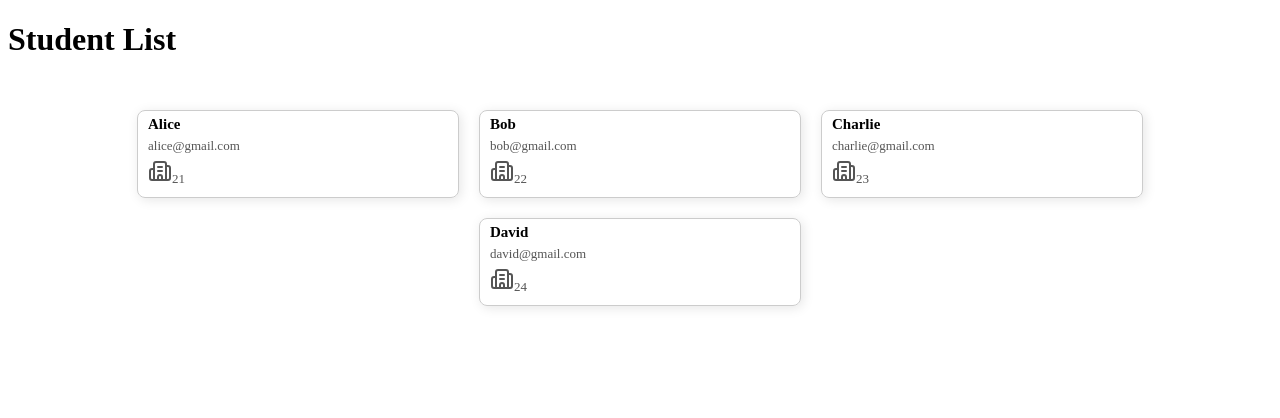
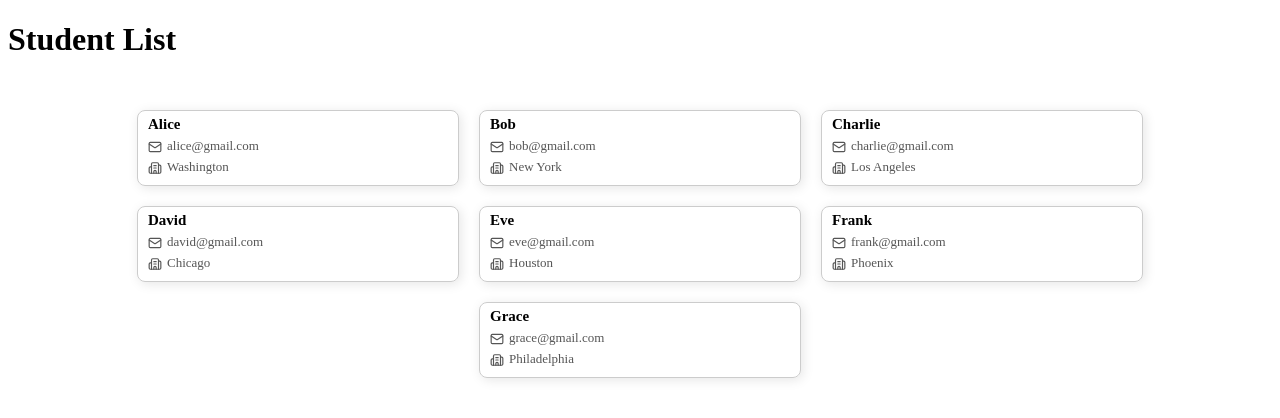
Before and after one commit to Shrilesh-Dhobale/A-22-Cards, a React (Vite) app: page / in a window 1280 px wide. Shown: the top 418 px of the page. Built offline with nearby package versions, Linux system fonts and the light colour scheme.

Commit message:
Icons added

```diff
--- a/src/views/Home/Home.css
+++ b/src/views/Home/Home.css
@@ -24,3 +24,9 @@
     margin:0;
     margin-bottom:5px;
 }
+.student-info-icon{
+    vertical-align: middle;
+    margin-right: 5px;
+    width: 14px;
+    height: 14px;
+}
--- a/src/views/Home/Home.jsx
+++ b/src/views/Home/Home.jsx
@@ -1,12 +1,15 @@
 import React from 'react'
 import './Home.css'
-import {Building2} from 'lucide-react'
+import {Building2,Mail} from 'lucide-react'
 
 const students= [
-  { name: 'Alice', email: 'alice@gmail.com', age: 21 },
-  { name: 'Bob', email: 'bob@gmail.com', age: 22 },
-  { name: 'Charlie', email: 'charlie@gmail.com', age: 23 },
-  { name: 'David', email: 'david@gmail.com', age: 24 },
+  { name: 'Alice', email: 'alice@gmail.com', city: "Washington" },
+  { name: 'Bob', email: 'bob@gmail.com', city: "New York" },
+  { name: 'Charlie', email: 'charlie@gmail.com', city: "Los Angeles" },
+  { name: 'David', email: 'david@gmail.com', city: "Chicago" },
+  { name: 'Eve', email: 'eve@gmail.com', city: "Houston" },
+  { name: 'Frank', email: 'frank@gmail.com', city: "Phoenix" },
+  { name: 'Grace', email: 'grace@gmail.com', city: "Philadelphia" },
 ]
 
 function Home() {
@@ -19,9 +22,10 @@ function Home() {
         return(
         <div className='student-card'>
             <h2 className='student-name'>{StudObj.name}</h2>
-            <p className='student-info'>{StudObj.email}</p>
             <p className='student-info'>
-              <Building2/>{StudObj.age}</p>
+              <Mail className='student-info-icon'/>{StudObj.email}</p>
+            <p className='student-info'>
+              <Building2 className='student-info-icon'/>{StudObj.city}</p>
         </div>
 )
       })}
```
